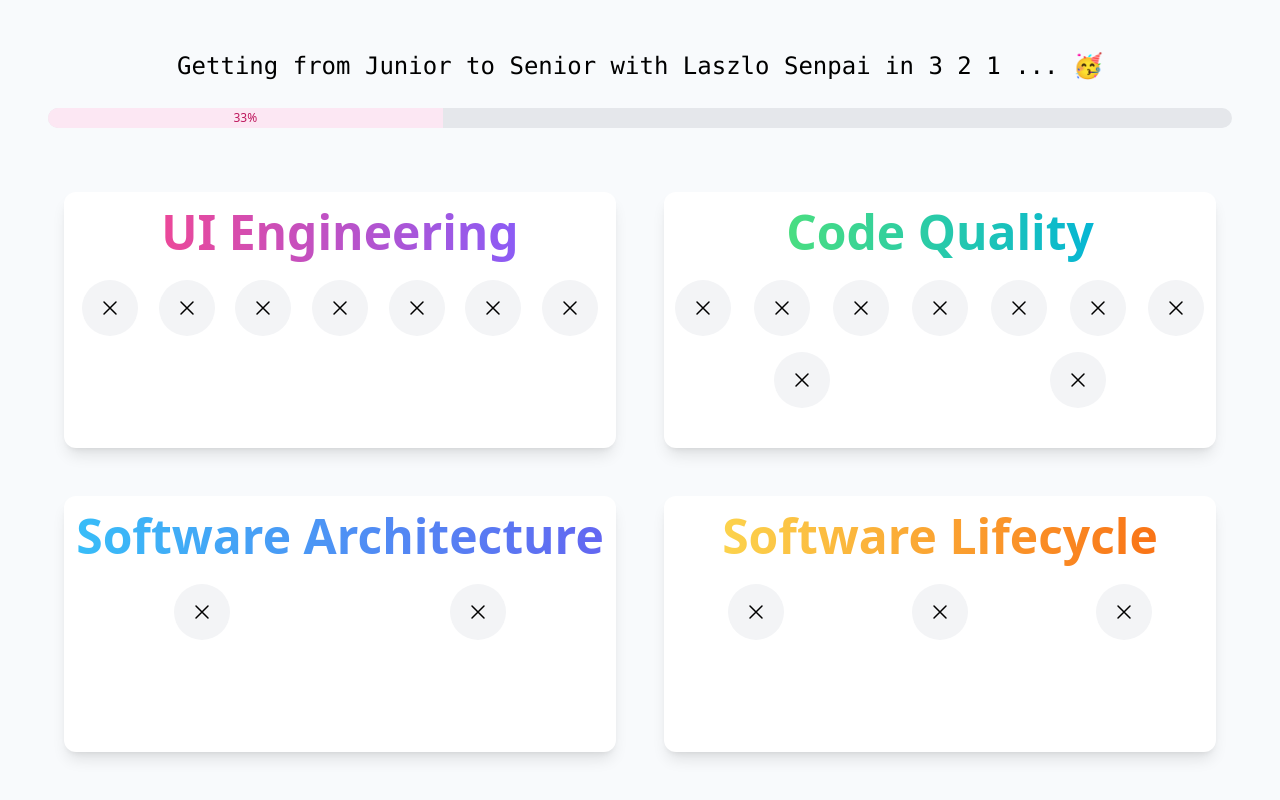
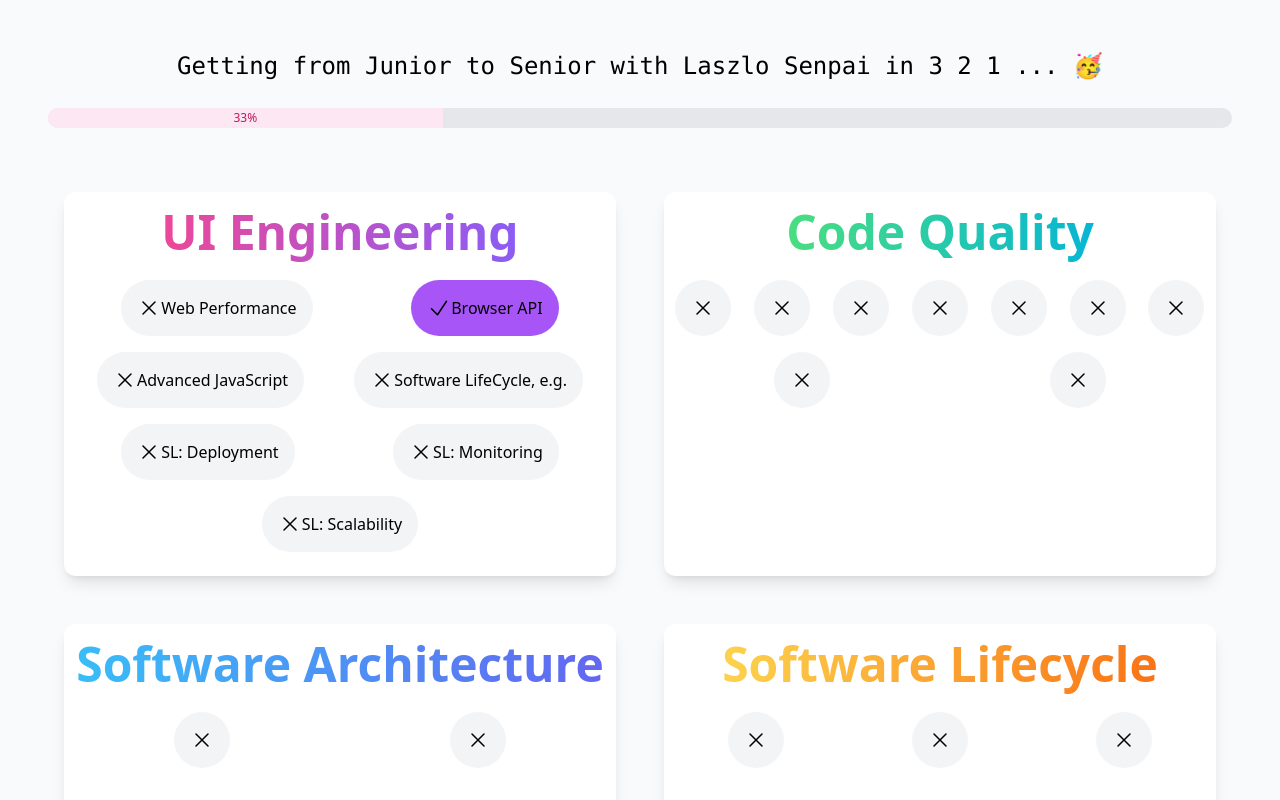
Before and after one commit to YuriDevAT/from-zero-to-hero, a React (Create React App) app: page / in a window 1280 px wide. Shown: the top 800 px of the page. Built offline with nearby package versions, Linux system fonts and the light colour scheme.

Commit message:
change value from string to array of objects

```diff
--- a/src/container/One.tsx
+++ b/src/container/One.tsx
@@ -3,13 +3,13 @@ import Buttons from '../components/Buttons';
 const One = () => {
 
   const content = [
-    "Web Performance",
-    "Browser API",
-    "Advanced JavaScript",
-    "Software LifeCycle, e.g.",
-    "SL: Deployment",
-    "SL: Monitoring",
-    "SL: Scalability",
+    { title: "Web Performance", isCompleted: false, id: 1 },
+    { title: "Browser API", isCompleted: true, id: 2 },
+    { title: "Advanced JavaScript", isCompleted: false, id: 3 },
+    { title: "Software LifeCycle, e.g.", isCompleted: false, id: 4 },
+    { title: "SL: Deployment", isCompleted: false, id: 5 },
+    { title: "SL: Monitoring", isCompleted: false, id: 6 },
+    { title: "SL: Scalability", isCompleted: false, id: 7 },
   ]
 
   return (
```
